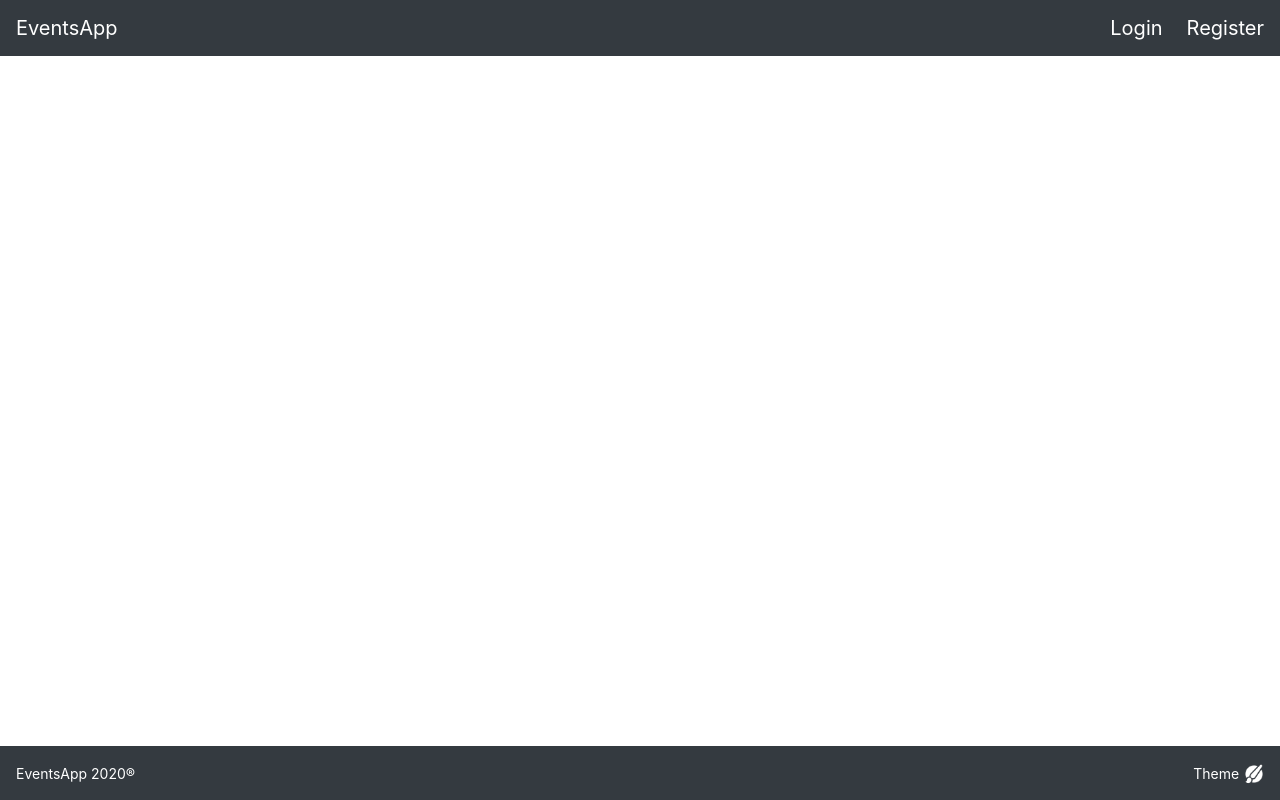
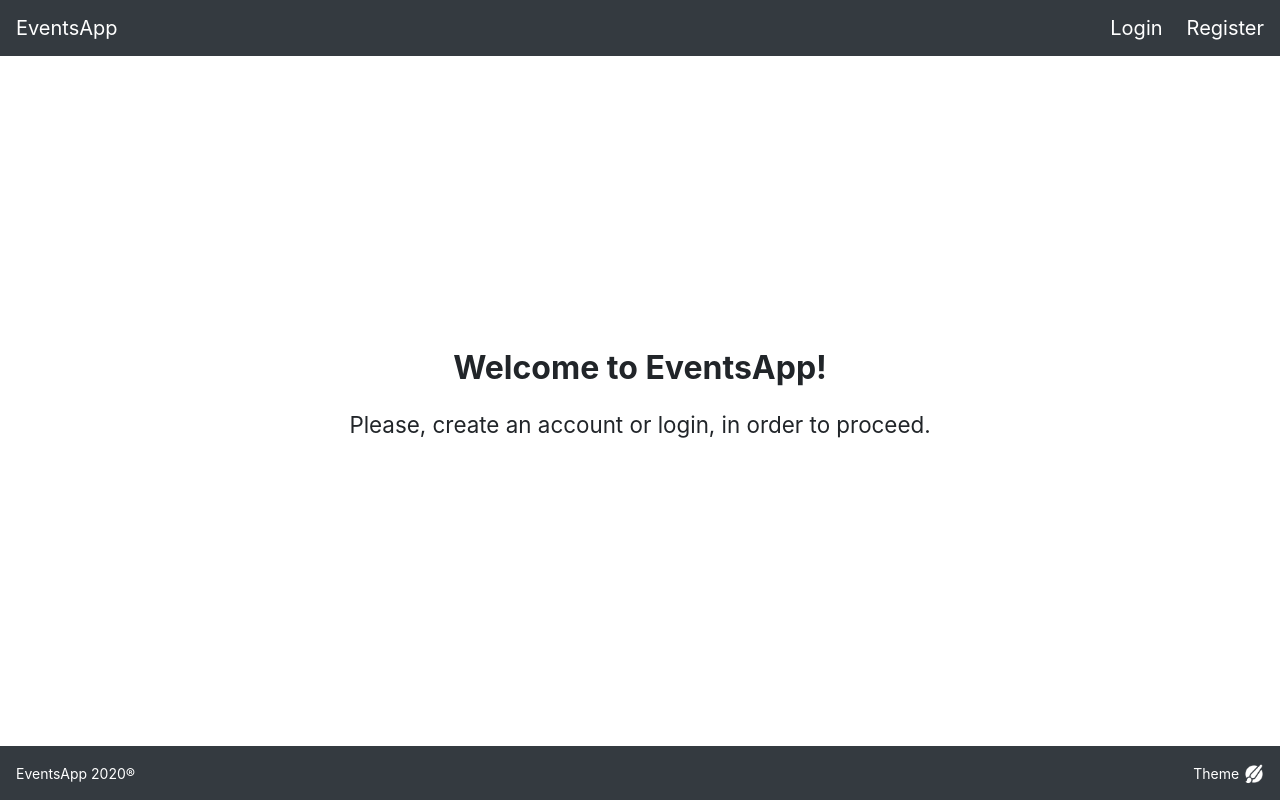
Before and after one commit to volenpopov/React, a React (Create React App) app in the folder React EventsApp/: page / in a window 1280 px wide. Built offline with nearby package versions, Linux system fonts and the light colour scheme.

Commit message:
add homeGueset

```diff
--- a/React EventsApp/src/App.js
+++ b/React EventsApp/src/App.js
@@ -7,17 +7,18 @@ import { DEFAULT_THEME } from './helpers/constants';
 import Navbar from './components/Navigation/Navbar';
 import Footer from './components/Footer/Footer';
 import AuthenticationForm from './components/Forms/AuthenticationForm';
+import HomeGuest from './pages/Home/HomeGuest';
 import * as actions from "./store/actions/auth";
 import * as constants from "./helpers/constants";
 
 class App extends Component {
   state = { theme: DEFAULT_THEME };
 
-  componentDidMount = () => {
+  componentDidMount() {
     this.props.onTryAutoSignup();
   }
 
-  componentDidUpdate = (prevProps, prevState) => {
+  componentDidUpdate(prevProps, prevState) {
     if (this.props.userId && prevState.theme === this.state.theme) {
       axios.get(constants.USER_THEME_URL + `/${this.props.userId}.json`)
         .then(response => {
@@ -42,15 +43,17 @@ class App extends Component {
   }
 
   render() {
+    const { isAuthenticated } = this.props;
+
     return (
       <div className="vw-100 vh-100 d-flex flex-column">
         <ThemeContext.Provider value={{ themeColor: this.state.theme, switchTheme: this.switchThemeHandler}}>
-          <Navbar authenticated={this.props.isAuthenticated}/>
+          <Navbar authenticated={isAuthenticated}/>
           <div className="d-flex align-items-center flex-grow-1">
             <Switch>
               <Route path="/register" render={() => <AuthenticationForm login={false}/>}/>
               <Route path="/login" render={() => <AuthenticationForm login={true}/>}/>
-              {/* <Route path="/" component={}/> */}
+              <Route path="/" exact component={isAuthenticated ? null : HomeGuest}/>
             </Switch>
           </div>
           <Footer/>
--- /dev/null
+++ b/React EventsApp/src/pages/Home/HomeGuest.css
@@ -0,0 +1,13 @@
+.homeGuestContainer {
+    flex-grow: 1;
+    text-align: center;
+}
+
+.homeGuestContainer p:first-child {
+    font-size: 2rem;
+    font-weight: bold;
+}
+
+.homeGuestContainer p:last-child {
+    font-size: 1.4rem;
+}
--- /dev/null
+++ b/React EventsApp/src/pages/Home/HomeGuest.js
@@ -0,0 +1,14 @@
+import React from 'react';
+
+import './HomeGuest.css';
+
+const HomeGuest = () => {
+    return (
+        <div className="homeGuestContainer">
+            <p>Welcome to EventsApp!</p>
+            <p>Please, create an account or login, in order to proceed.</p>
+        </div>
+    );
+};
+
+export default HomeGuest;
```
